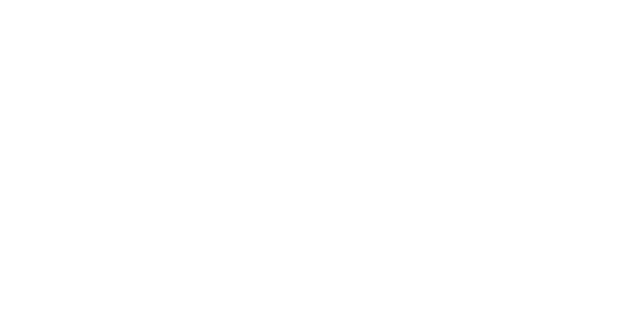
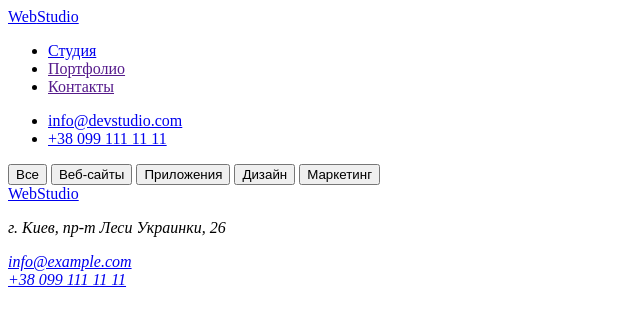
Before and after one commit to anzheika/goit-markup-hw-02, a plain HTML site: page portfolio.html in a window 1280 px wide. Shown: the whole page, without its empty margins (0-640 px from the left). Drawn offline with Linux system fonts and the light colour scheme.

Commit message:
commit
pisc

```diff
--- a/css/styles.css
+++ b/css/styles.css
@@ -12,15 +12,20 @@
 акцентный цвет = #2196F3  */
 /* цвет фона основной #FFFFFF
 цвет фона вторичный #2F303A */
-.page {
+body {
   background-color: white;
   color: #212121;
+  font-family: 'Roboto';
 }
 
+ul {
+  list-style: none;
+}
 /* Шапка Навигация */
 .logo {
+  text-decoration: none;
   color: #2196f3;
-  font-family: Raleway;
+  font-family: 'Raleway';
   font-size: 26px;
   font-style: normal;
   font-weight: 700;
@@ -29,8 +34,9 @@
   text-align: left;
 }
 .logostudio {
+  text-decoration: none;
   color: black;
-  font-family: Oleo Script;
+  font-family: 'Oleo Script';
   font-weight: 700;
   font-style: normal;
   font-size: 26px;
@@ -38,23 +44,26 @@
   letter-spacing: 0.03em;
 }
 
-.nav-list-current{
-  color:var(--accent-color)
-
+.nav-list.current {
+  color: var(--accent-color);
 }
 
-
+.header-email {
+  text-decoration: none;
+}
 
 .nav-list {
-  color: var(--title-text-color)
-  font-family: Roboto;
+  text-decoration: none;
+  color: var(--title-text-color);
 }
+
 .nav-list:hover,
 .nav-list:focus {
-  color: var(--accent-color)
+  color: var(--accent-color);
 }
 .nav-number {
-  color: var(--primary-text-color)
+  text-decoration: none;
+  color: var(--primary-text-color);
 }
 
 /* Баннер */
@@ -69,7 +78,19 @@
   color: #ffffff;
 }
 
-.banner-text{
+.banner-text {
   background-color: var(--accent-color);
-  color: var(--primary-bg-color)
+  color: var(--primary-bg-color);
 }
+
+.section-one h3 {
+  color: chocolate;
+}
+
+.section-one p {
+  color: chartreuse;
+}
+
+.nav-header a {
+  color: blueviolet;
+}
--- a/portfolio.html
+++ b/portfolio.html
@@ -0,0 +1,49 @@
+<!DOCTYPE html>
+<html lang="en">
+  <head>
+    <meta charset="UTF-8" />
+    <meta http-equiv="X-UA-Compatible" content="IE=edge" />
+    <meta name="viewport" content="width=, initial-scale=1.0" />
+    <title>Document</title>
+  </head>
+  <body>
+    <header>
+      <!-- Напка сайта, навигаций по сайту основная -->
+      <nav>
+        <a href="/" class="logo">Web<span class="logostudio">Studio</span></a>
+        <ul class="nav-header">
+          <li><a href="./index.html" class="nav-list current">Студия</a></li>
+          <li><a href="" class="nav-list">Портфолио</a></li>
+          <li><a href="" class="nav-list">Контакты</a></li>
+        </ul>
+      </nav>
+
+      <ul class="nav-header">
+        <li><a href="mailto:info@devstudio.com" class="nav-list">info@devstudio.com</a></li>
+        <li><a href="tel:+380991111111" class="nav-number">+38 099 111 11 11</a></li>
+      </ul>
+    </header>
+    <main>
+        <!-- Фильтр на странице Портфолио -->
+        <button type="button">Все</button></li>
+        <button type="button">Веб-сайты</button>
+        <button type="button">Приложения</button>
+        <button type="button">Дизайн</button>
+        <button type="button">Маркетинг</button>
+
+
+
+
+    </main>
+
+    <!--Подвал страницы-->
+    <footer>
+      <a href="/">WebStudio</a>
+      <address>
+        <p>г. Киев, пр-т Леси Украинки, 26</p>
+        <a href="mailto:info@example.com">info@example.com</a> <br />
+        <a href="tel:+380991111111">+38 099 111 11 11</a>
+      </address>
+    </footer>
+  </body>
+</html>
```
Also changed, not shown: index.html (+5 -5 lines), images/appboxes.jpg (added), images/appexample.jpg (added), images/designexample.jpg (added), images/growingbusiness.jpg (added), images/limitededition.jpg (added), images/marketingexample.jpg (added), images/projectlab.jpg (added), images/websiteexample.jpg (added), images/websiteinspation.jpg (added).
